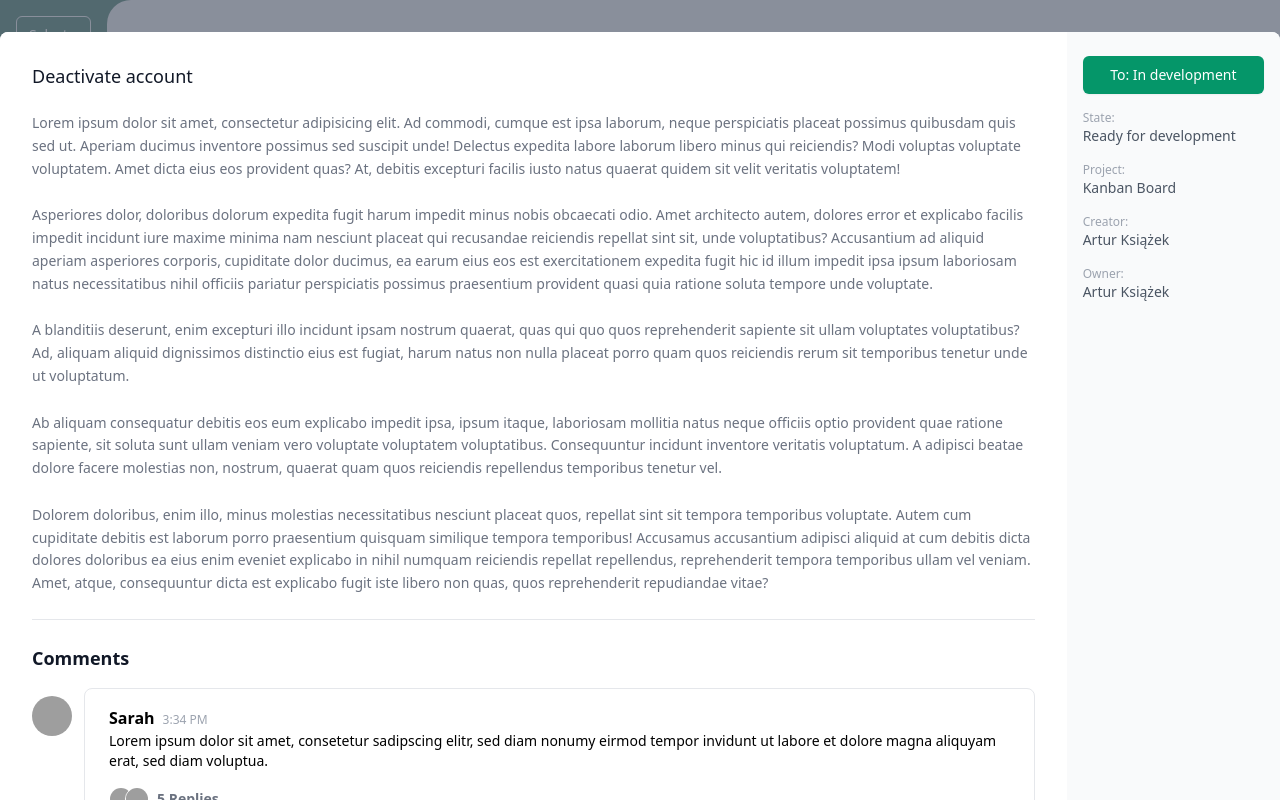
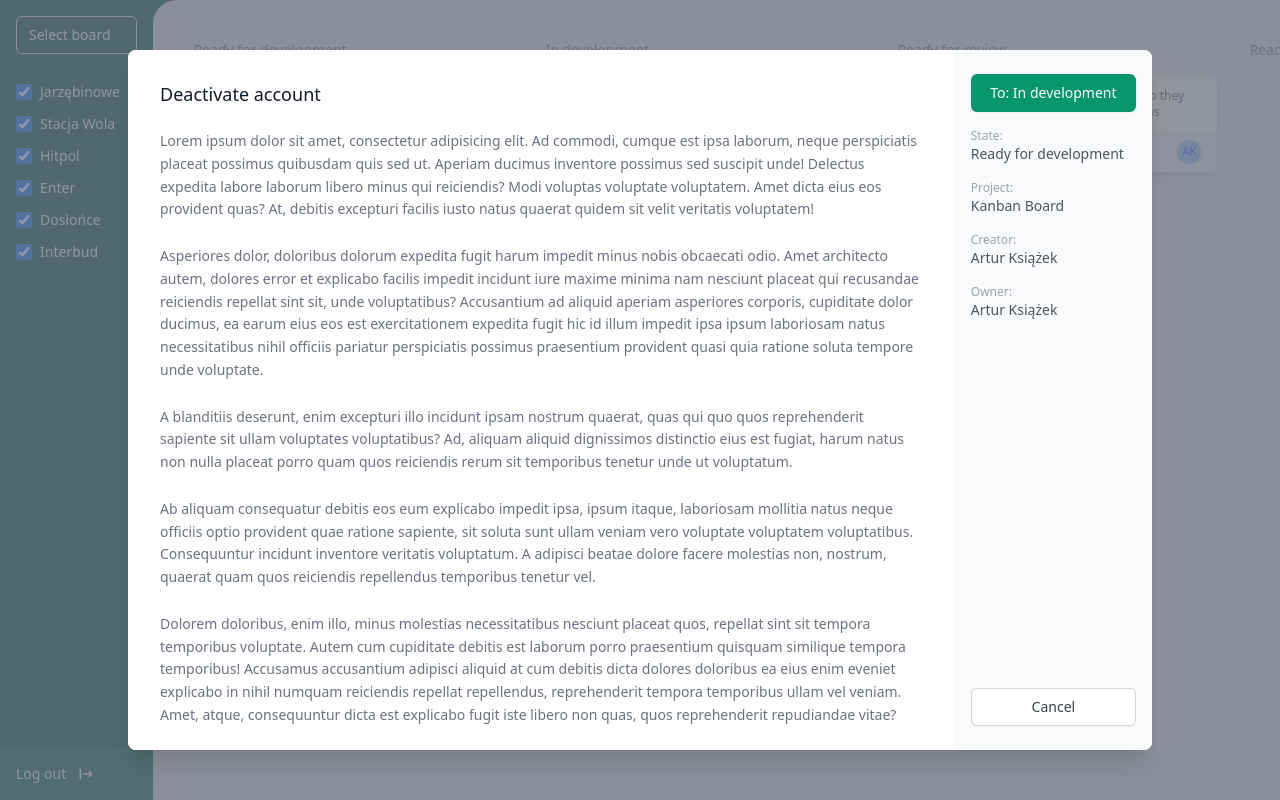
Before and after one commit to arturksiazek/kanban-board-frontend, a Vue app: page /board/task/1 in a window 1280 px wide. Built offline with nearby package versions, Linux system fonts and the light colour scheme; grey boxes are pictures that could not be loaded.

Commit message:
Added project list and modal appearance adjustment

```diff
--- a/package.json
+++ b/package.json
@@ -10,6 +10,7 @@
     "lint": "vue-cli-service lint"
   },
   "dependencies": {
+    "@tailwindcss/forms": "^0.4.0",
     "@tailwindcss/postcss7-compat": "^2.2.17",
     "autoprefixer": "^9",
     "core-js": "^3.6.5",
--- a/src/App.vue
+++ b/src/App.vue
@@ -1,21 +1,77 @@
 <template>
   <div class="h-screen bg-green-900">
-    <div class="grid grid-cols-12">
-      <div class="col-span-1 h-screen p-4">
-        <div
-          class="w-full border border-white-300 rounded-md px-3 py-2 text-white mb-4 text-sm"
-        >
-          Select board
+    <div class="flex">
+      <div class="h-screen flex flex-col w-44 justify-between">
+        <div class="p-4">
+          <div
+            class="w-full border border-white-300 rounded-md px-3 py-2 text-white mb-4 text-sm"
+          >
+            Select board
+          </div>
+
+          <div class="flex flex-col">
+            <label class="inline-flex items-center mt-3">
+              <input
+                type="checkbox"
+                class="form-checkbox rounded-sm h-4 w-4 text-gray-600"
+                checked
+              /><span class="ml-2 text-white text-sm">Jarzębinowe</span>
+            </label>
+
+            <label class="inline-flex items-center mt-3">
+              <input
+                type="checkbox"
+                class="form-checkbox rounded-sm h-4 w-4 text-red-600"
+                checked
+              /><span class="ml-2 text-white text-sm">Stacja Wola</span>
+            </label>
+
+            <label class="inline-flex items-center mt-3">
+              <input
+                type="checkbox"
+                class="form-checkbox rounded-sm h-4 w-4 text-orange-600"
+                checked
+              /><span class="ml-2 text-white text-sm">Hitpol</span>
+            </label>
+
+            <label class="inline-flex items-center mt-3">
+              <input
+                type="checkbox"
+                class="form-checkbox rounded-sm h-4 w-4 text-yellow-600"
+                checked
+              /><span class="ml-2 text-white text-sm">Enter</span>
+            </label>
+
+            <label class="inline-flex items-center mt-3">
+              <input
+                type="checkbox"
+                class="form-checkbox rounded-sm h-4 w-4 text-green-600"
+                checked
+              /><span class="ml-2 text-white text-sm">Dosłońce</span>
+            </label>
+
+            <label class="inline-flex items-center mt-3">
+              <input
+                type="checkbox"
+                class="form-checkbox rounded-sm h-4 w-4 text-pink-600"
+                checked
+              /><span class="ml-2 text-white text-sm">Interbud</span>
+            </label>
+          </div>
         </div>
-
-        <div class="text-white">
-          <router-link to="/">Home</router-link> |
-          <router-link to="/board">Board</router-link>
+        <div class="bg-green-800 p-4 text-white text-sm flex items-center">
+          Log out <logout-icon class="ml-3 h-4 w-4" />
         </div>
       </div>
-      <div class="col-span-11 bg-gray-200 p-10 rounded-tl-3xl">
+      <div class="bg-gray-200 p-10 rounded-tl-3xl w-full overflow-x-scroll">
         <router-view />
       </div>
     </div>
   </div>
 </template>
+<script>
+import LogoutIcon from "@/components/logoutIcon";
+export default {
+  components: { LogoutIcon },
+};
+</script>
--- /dev/null
+++ b/src/components/logoutIcon.vue
@@ -0,0 +1,14 @@
+<template>
+  <svg
+    xmlns="http://www.w3.org/2000/svg"
+    className="h-5 w-5"
+    viewBox="0 0 20 20"
+    fill="currentColor"
+  >
+    <path
+      fillRule="evenodd"
+      d="M3 3a1 1 0 00-1 1v12a1 1 0 102 0V4a1 1 0 00-1-1zm10.293 9.293a1 1 0 001.414 1.414l3-3a1 1 0 000-1.414l-3-3a1 1 0 10-1.414 1.414L14.586 9H7a1 1 0 100 2h7.586l-1.293 1.293z"
+      clipRule="evenodd"
+    />
+  </svg>
+</template>
--- a/src/views/Board.vue
+++ b/src/views/Board.vue
@@ -1,6 +1,6 @@
 <template>
-  <div class="grid gap-8 grid-cols-5">
-    <div class="" v-for="column in columns" :key="column.title">
+  <div class="flex min-w-max">
+    <div class="w-80 mr-8" v-for="column in columns" :key="column.title">
       <h2 class="text-sm text-gray-500">{{ column.title }}</h2>
       <div class="mt-4">
         <div
--- a/src/views/Task.vue
+++ b/src/views/Task.vue
@@ -1,12 +1,12 @@
 <template>
   <div
-    class="fixed z-10 inset-0 overflow-y-auto"
+    class="fixed z-10 inset-0"
     aria-labelledby="modal-title"
     role="dialog"
     aria-modal="true"
   >
     <div
-      class="flex items-end justify-center min-h-screen pt-4 px-4 pb-20 text-center sm:block sm:p-0"
+      class="flex items-center justify-center min-h-screen px-4 text-center"
       x-transition:enter="ease-out duration-300"
       x-transition:enter-start="opacity-0"
       x-transition:enter-end="opacity-100"
@@ -19,14 +19,8 @@
         aria-hidden="true"
       ></div>
 
-      <span
-        class="hidden sm:inline-block sm:align-middle sm:h-screen"
-        aria-hidden="true"
-        >&#8203;</span
-      >
-
       <div
-        class="inline-block align-bottom bg-white rounded-lg text-left overflow-hidden shadow-xl transform transition-all sm:my-8 sm:align-middle sm:max-w-7xl sm:w-full"
+        class="max-w-5xl inline-block align-bottom bg-white rounded-lg text-left overflow-hidden shadow-xl transform transition-all max-h-screen"
         x-transition:enter="ease-out duration-300"
         x-transition:enter-start="opacity-0 translate-y-4 sm:translate-y-0 sm:scale-95"
         x-transition:enter-end="opacity-100 translate-y-0 sm:scale-100"
@@ -34,8 +28,11 @@
         x-transition:leave-start="opacity-100 translate-y-0 sm:scale-100"
         x-transition:leave-end="opacity-0 translate-y-4 sm:translate-y-0 sm:scale-95"
       >
-        <div class="grid grid-cols-12">
-          <div class="bg-white p-8 col-span-10">
+        <div class="flex">
+          <div
+            class="bg-white p-8 w-full overflow-y-scroll"
+            :style="windowHeightStyle"
+          >
             <div class="sm:flex sm:items-start">
               <div>
                 <h3
@@ -229,7 +226,7 @@
               </div>
             </div>
           </div>
-          <div class="bg-gray-50 col-span-2 py-6 px-4 flex flex-col">
+          <div class="bg-gray-50 w-60 py-6 px-4 flex flex-col">
             <button
               type="button"
               class="w-full inline-flex justify-center rounded-md border border-transparent shadow-sm px-4 py-2 bg-green-600 text-sm font-medium text-white hover:bg-green-700 focus:outline-none focus:ring-2 focus:ring-offset-2 focus:ring-green-500"
@@ -274,10 +271,22 @@
 </template>
 
 <script lang="ts">
-import { defineComponent } from "vue";
+import { defineComponent, computed } from "vue";
 
 export default defineComponent({
   name: "Task",
   components: {},
+  setup() {
+    const columns = "test";
+
+    const windowHeightStyle = computed(() => {
+      return { maxHeight: window.innerHeight - 100 + "px" };
+    });
+
+    return {
+      columns,
+      windowHeightStyle,
+    };
+  },
 });
 </script>
```
Also changed, not shown: 1 other file (tests, documents, lock files or other folders).
